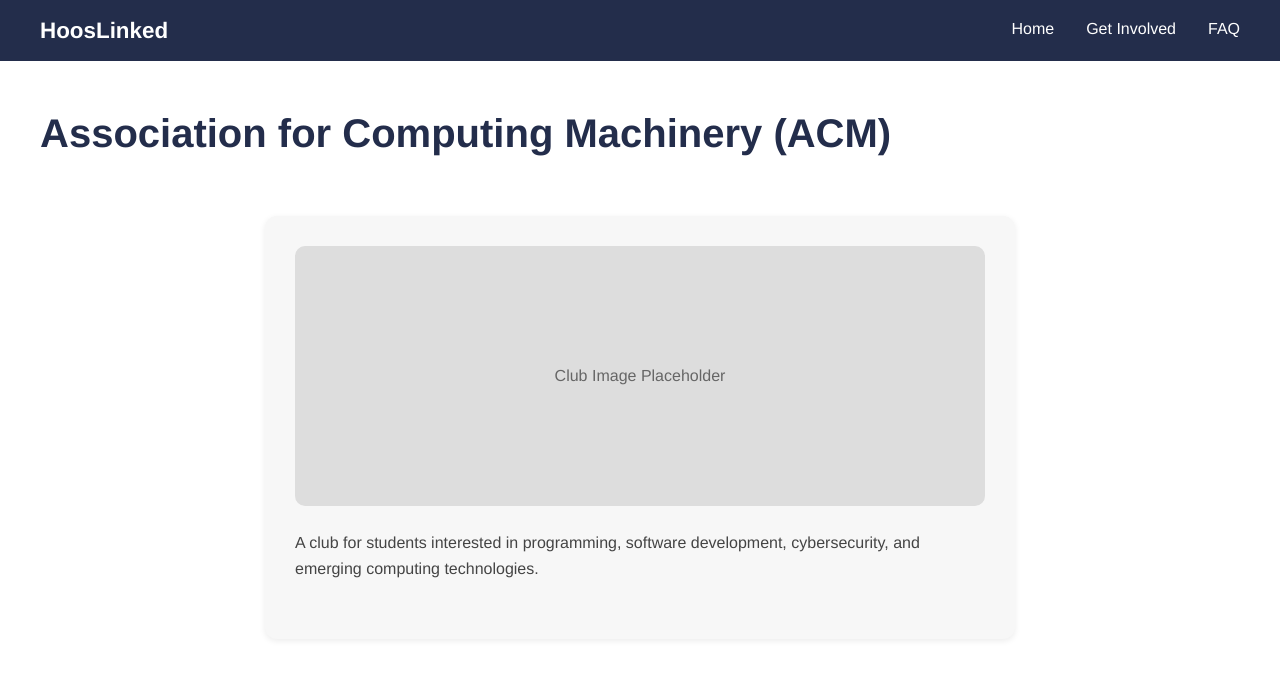
After one commit to aranjothi/uvaclearinghouse, a Django app: a page that uses django/main/templates/main/club_detail.html in a window 1280 px wide. The commit adds this page. Shown: the top 679 px of the page. Run offline with Django 5.2, Linux system fonts and the light colour scheme; data comes from the database, SQL or seed files in the repository; both versions use the stored data as it was after the commit.

Commit message:
added more clubs and search bar feature for all users. working on individual club pages

```diff
--- /dev/null
+++ b/django/main/templates/main/club_detail.html
@@ -0,0 +1,208 @@
+<!DOCTYPE html>
+<html lang="en">
+<head>
+<meta charset="UTF-8">
+<meta name="viewport" content="width=device-width, initial-scale=1.0">
+<title>{{ club.name }}</title>
+
+<style>
+
+* {
+    margin: 0;
+    padding: 0;
+    box-sizing: border-box;
+}
+
+/* Page styling */
+
+body {
+    font-family: Helvetica, Arial, sans-serif;
+    background-color: #FFFFFF;
+    color: #232D4B;
+}
+
+/* Navbar */
+
+nav {
+    background-color: #232D4B;
+    padding: 0 40px;
+    display: flex;
+    align-items: center;
+    justify-content: space-between;
+}
+
+nav .logo {
+    color: #FFFFFF;
+    font-size: 1.4rem;
+    font-weight: bold;
+}
+
+nav ul {
+    list-style: none;
+    display: flex;
+    gap: 32px;
+}
+
+nav ul li a {
+    color: #FFFFFF;
+    text-decoration: none;
+    font-size: 1rem;
+    padding: 20px 0;
+    display: block;
+    border-bottom: 3px solid transparent;
+}
+
+nav ul li a:hover {
+    border-bottom: 3px solid #E57200;
+}
+
+/* Page header */
+
+.page-header {
+    padding: 50px 40px 20px 40px;
+}
+
+.page-header h1 {
+    font-size: 2.5rem;
+    font-weight: bold;
+}
+
+.page-header span {
+    color: #E57200;
+}
+
+/* Club container */
+
+.club-container {
+    padding: 40px;
+    display: flex;
+    justify-content: center;
+}
+
+/* Club card */
+
+.club-card {
+    max-width: 750px;
+    width: 100%;
+    background-color: #f7f7f7;
+    border-radius: 12px;
+    padding: 30px;
+    box-shadow: 0 2px 6px rgba(0,0,0,0.08);
+}
+
+/* Club image */
+
+.club-image {
+    width: 100%;
+    height: 260px;
+    background-color: #ddd;
+    border-radius: 10px;
+    margin-bottom: 24px;
+
+    display: flex;
+    align-items: center;
+    justify-content: center;
+    color: #666;
+}
+
+/* Title */
+
+.club-title {
+    font-size: 2rem;
+    margin-bottom: 16px;
+}
+
+/* Description */
+
+.club-description {
+    font-size: 1rem;
+    line-height: 1.6;
+    color: #444;
+    margin-bottom: 28px;
+}
+
+/* Buttons */
+
+.button-row {
+    display: flex;
+    gap: 12px;
+}
+
+.club-btn {
+    background-color: #E57200;
+    color: #FFFFFF;
+    text-decoration: none;
+    border: none;
+    padding: 12px 18px;
+    border-radius: 6px;
+    font-weight: bold;
+    cursor: pointer;
+    font-family: inherit;
+}
+
+.club-btn:hover {
+    background-color: #c86100;
+}
+
+.secondary-btn {
+    background-color: #232D4B;
+}
+
+.secondary-btn:hover {
+    background-color: #1a2238;
+}
+
+</style>
+</head>
+
+<body>
+
+<nav>
+    <span class="logo">HoosLinked</span>
+
+    <ul>
+        <li><a href="{% url 'home' %}">Home</a></li>
+        <li><a href="{% url 'get_involved' %}">Get Involved</a></li>
+        <li><a href="#">FAQ</a></li>
+    </ul>
+</nav>
+
+
+<div class="page-header">
+    <h1>{{ club.name }}</h1>
+</div>
+
+
+<div class="club-container">
+
+    <div class="club-card">
+
+        <div class="club-image">
+            Club Image Placeholder
+        </div>
+
+        <p class="club-description">
+            {{ club.description }}
+        </p>
+
+        <!--<div class="button-row">
+
+            <form method="post" action="{% url 'join_club' club.slug %}">
+                {% csrf_token %}
+                <button type="submit" class="club-btn">
+                    Become Member
+                </button>
+            </form>
+
+            <a href="{% url 'verify_exec' club.slug %}" class="club-btn secondary-btn">
+                Verify Exec
+            </a>
+
+        </div>-->
+
+    </div>
+
+</div>
+
+</body>
+</html>
--- a/django/main/urls.py
+++ b/django/main/urls.py
@@ -10,4 +10,6 @@ urlpatterns = [
     path('signup/google/', views.google_signup, name='google_signup'),
     path('create-profile/', views.create_profile_page, name='create_profile'),
     path('get-involved/', views.get_involved_page, name='get_involved'),
+    #creates the urls for each club's page
+    path('clubs/<slug:slug>/', views.ClubDetailView.as_view(), name='club_detail'),
 ]
--- a/django/main/views.py
+++ b/django/main/views.py
@@ -1,7 +1,9 @@
+from django.views.generic import DetailView
+from django.db.models import Q
 from django.shortcuts import render, redirect
 from django.contrib.auth import login, authenticate, logout
-from .models import User
-from .models import Club
+from .models import User, Club, Membership
+
 
 def home(request):
     return render(request, 'main/home.html')
@@ -66,9 +68,13 @@ def create_profile_page(request):
 
 
 def profile_page(request):
+    #based on database
+    memberships = request.user.memberships.all()
     if not request.user.is_authenticated:
         return redirect('home')
-    return render(request, 'main/profile.html')
+    return render(request, 'main/profile.html',{
+        "memberships": memberships,
+    })
 
 
 def logout_page(request):
@@ -82,7 +88,20 @@ def google_signup(request):
     return redirect('google_login')
 
 def get_involved_page(request):
+    query = request.GET.get('q', '').strip()
     clubs = Club.objects.all() #fetch all the club records from db
+    if query:
+        clubs = clubs.filter(
+            Q(name__icontains=query) | Q(description__icontains=query)
+        )
     return render(request, 'main/get_involved.html', {
-        'clubs': clubs #pass clubs queryset to template
+        'clubs': clubs, #pass clubs queryset to template
+        'query': query,
     })
+
+class ClubDetailView(DetailView):
+    model = Club
+    template_name = "main/club_detail.html"
+    context_object_name = "club"
+    slug_field = "slug"
+    slug_url_kwarg = "slug"
```
Also changed, not shown: django/main/templates/main/get_involved.html (+70 -1 lines), django/main/templates/main/home.html (+10 -2 lines), django/main/templates/main/profile.html (+22 -0 lines), django/clearinghouse/urls.py (line endings or trailing spaces), django/db.sqlite3.
